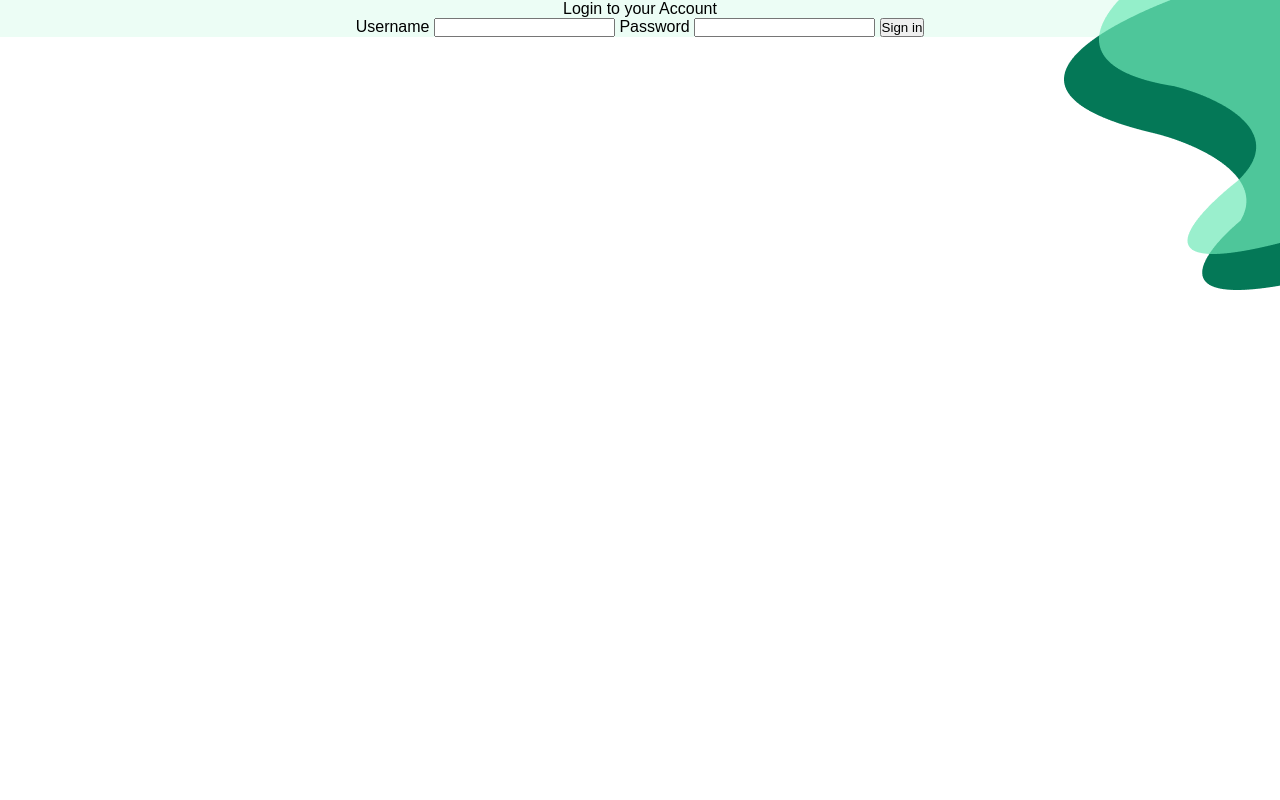
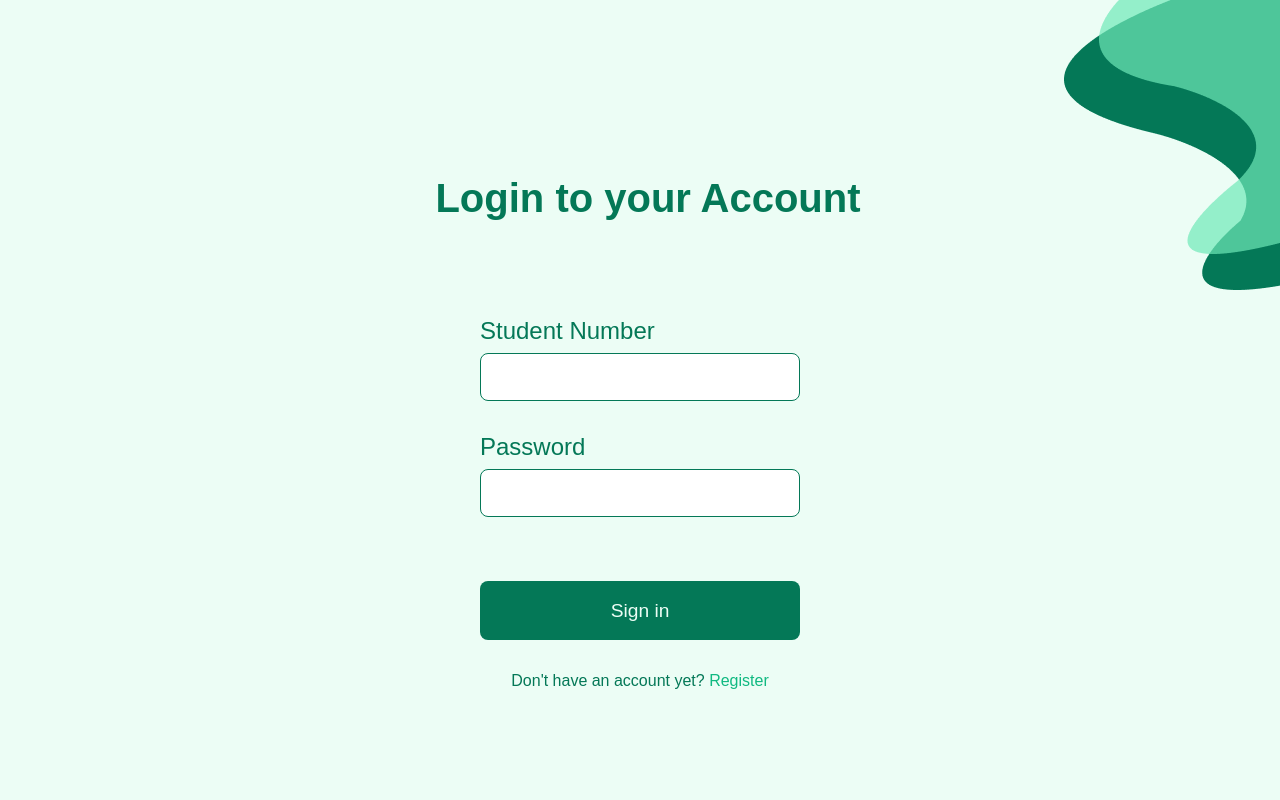
Before and after one commit to hwangxiaoman/AICareWebApp, a PHP site: page /php/login.php in a window 1280 px wide. Run offline with PHP 8.4, Linux system fonts and the light colour scheme.

Commit message:
Login Request
Done processing Login form security and authentication

```diff
--- a/php/config.php
+++ b/php/config.php
@@ -6,7 +6,7 @@ $username = "root";
 
 $password = "";
 
-$dbname = "AICareWebApp";
+$dbname = "aicarewebapp";
 
 $conn = new mysqli($servername, $username, $password, $dbname);
 
--- a/php/login.php
+++ b/php/login.php
@@ -16,12 +16,17 @@
         <div class="header">
             <p>Login to your Account</p>
         </div>
-        <form action="login" method="post">
-            <label for="username">Username</label>
-            <input type="text" name="username" id="username">
+        <form action="login_request.php" method="post">
+            <div class="input-field">
+                <label for="student number">Student Number</label>
+                <input type="text" name="studentNumber" id="studentNumber">
+            </div>
+            <div class="input-field">
             <label for="password">Password</label>
             <input type="password" name="password" id="password">
-            <input type="button" value="Sign in" id="sign-in">
+            </div>
+            <input type="submit" value="Sign in" id="sign-in">
         </form>
+        <span>Don't have an account yet?&nbsp;<a href="#">Register</a></span>
     </div>
 </body>
--- a/styles/login.css
+++ b/styles/login.css
@@ -29,7 +29,11 @@
 }
 
 body {
-    overflow-x: hidden;
+    width: 100vw;
+    height: 100vh;
+    background-color: var(--color-emerald-50);
+    overflow: hidden;
+    margin: 0;
 }
 
 .container {
@@ -52,6 +56,64 @@ body {
     right: 0;
 }
 
-.header {
-    height: 30%;
+.header>p {
+    font-size: 2.5rem;
+    margin-top: 11rem;
+    margin-left: 1rem;
+    font-weight: 700;
+    color: var(--color-emerald-700);
+    padding: 0;
+    align-self: flex-start;
 }
+
+form {
+    margin-top: 5rem;
+    display: flex;
+    flex-direction: column;
+    flex-wrap: wrap;
+    justify-content: center;
+    align-items: center;
+}
+
+.input-field {
+    display: flex;
+    flex-direction: column;
+    margin: 1rem;
+}
+
+.input-field>label {
+    font-size: 1.5rem;
+    color: var(--color-emerald-700);
+    align-self: flex-start;
+    margin-bottom: 0.5rem;
+}
+
+.input-field>input {
+    border: 0.1rem var(--color-emerald-700) solid;
+    border-radius: 0.5rem;
+    padding: 1rem;
+    font-size: 1.2rem;
+    width: 20rem;
+    height: 3rem;
+}
+
+#sign-in {
+    margin-top: 3rem;
+    width: 20rem;
+    height: 3.7rem;
+    background-color: var(--color-emerald-700);
+    border: none;
+    color: var(--color-emerald-50);
+    font-size: 1.2rem;
+    border-radius: 0.5rem;
+}
+
+span {
+    margin-top: 2rem;
+    color: var(--color-emerald-700);
+}
+
+span>a {
+    text-decoration: none;
+    color: var(--color-emerald-500);
+}
```
Also changed, not shown: php/dashboard.php (added, +21 -0 lines), php/login_request.php (added, +23 -0 lines).
